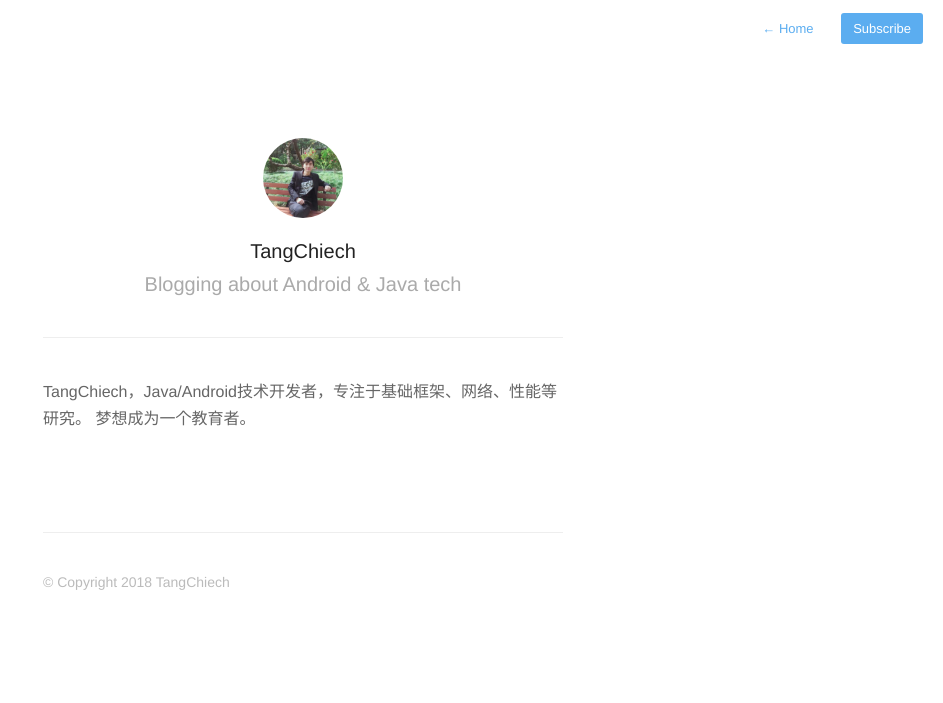
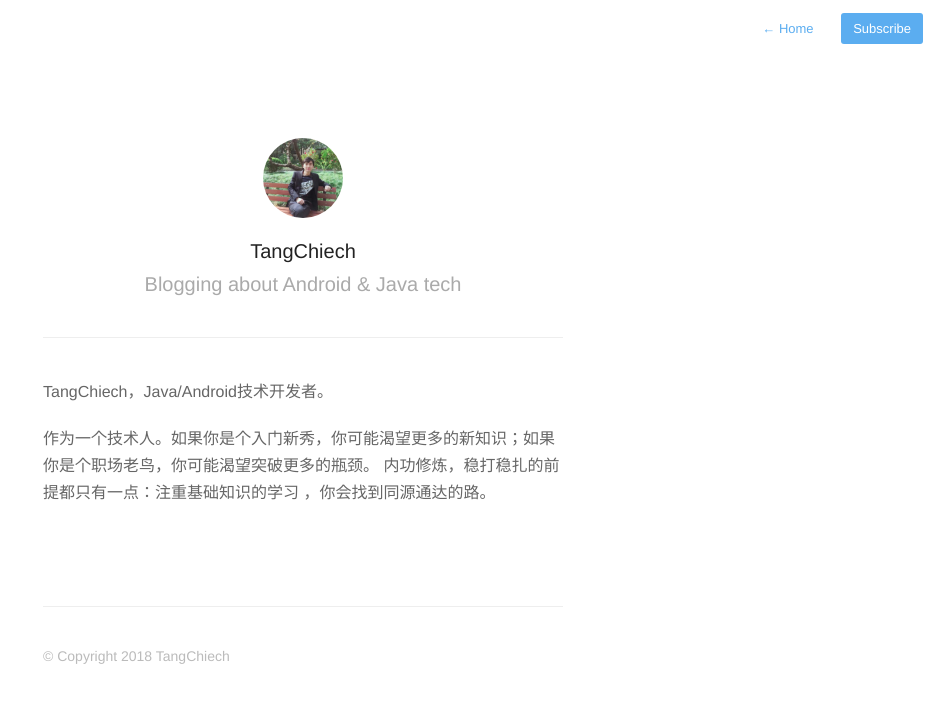
Before and after one commit to javmorse/javmorse.github.io, a Jekyll site: the page built from about.md, in a window 1280 px wide. Shown: the top 703 px of the page, without its empty margins (337-1280 px from the left). Built offline with Jekyll 4.4.1, drawn with Linux system fonts in a browser that asks for light colours; nearby versions of some CDN libraries.

Commit message:
修改about

```diff
--- a/about.md
+++ b/about.md
@@ -4,6 +4,9 @@ permalink: about/
 profile: true
 ---
 
-TangChiech，Java/Android技术开发者，专注于基础框架、网络、性能等研究。 梦想成为一个教育者。
+TangChiech，Java/Android技术开发者。
+
+作为一个技术人。如果你是个入门新秀，你可能渴望更多的新知识；如果你是个职场老鸟，你可能渴望突破更多的瓶颈。
+内功修炼，稳打稳扎的前提都只有一点：注重基础知识的学习 ，你会找到同源通达的路。
 
 {% include footer.html %}
```
Also changed, not shown: 1 other file.
